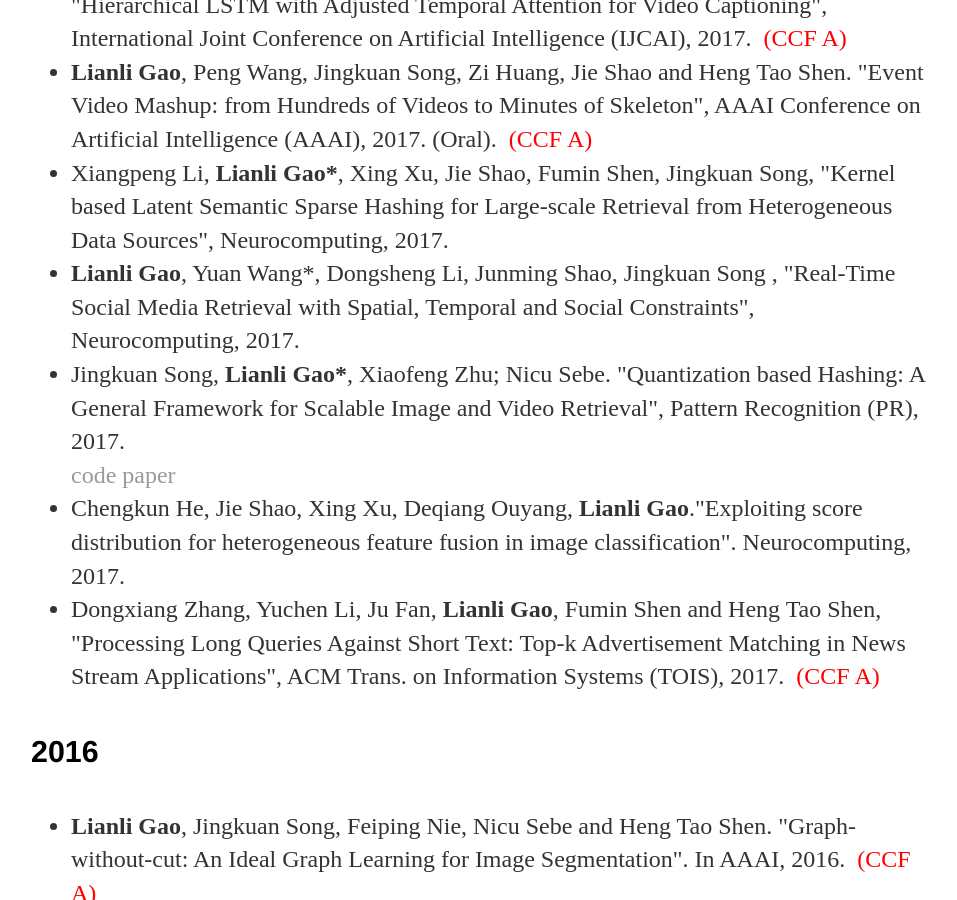
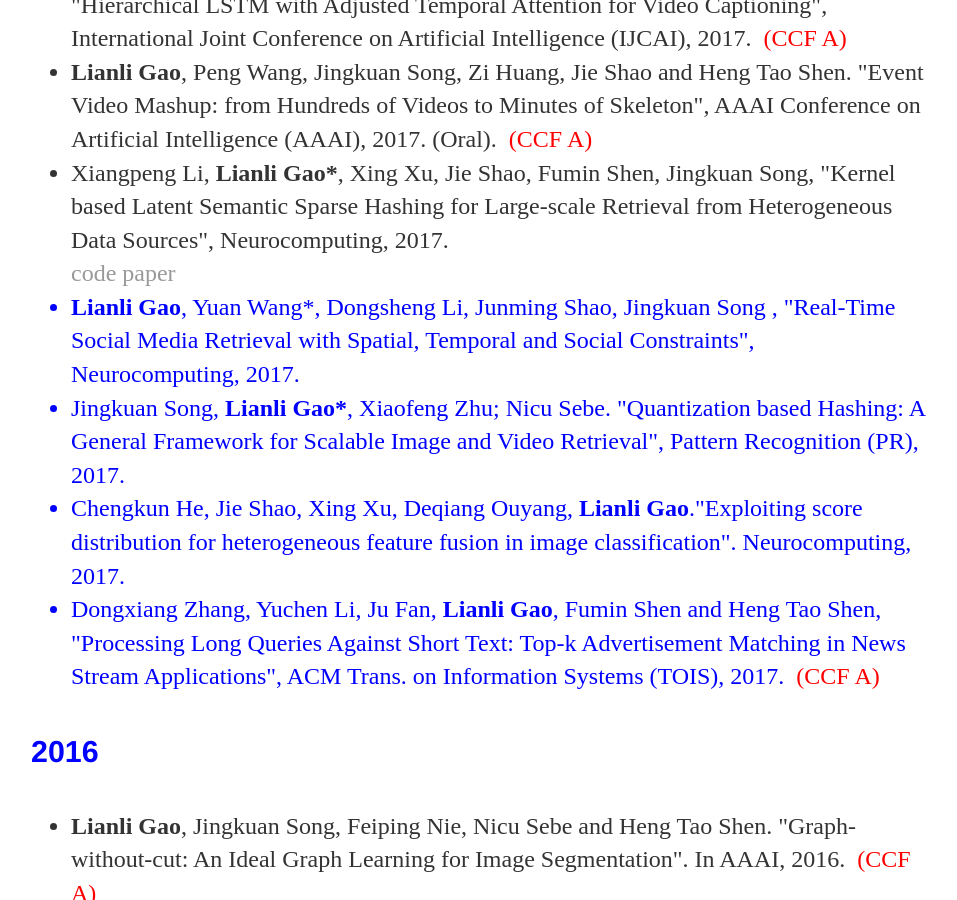
Before and after one commit to lianliGao/lianligao.github.io, a Jekyll site: the page built from cv/index.html, in a window 1280 px wide and 900 px high, scrolled down 5895 px. Shown: the whole window, without its empty margins (161-1118 px from the left). Built offline with Jekyll 4.4.1, drawn with Linux system fonts in a browser that asks for light colours.

Commit message:
Update index.html

```diff
--- a/cv/index.html
+++ b/cv/index.html
@@ -87,9 +87,9 @@
 <li>  <strong>Lianli Gao</strong>, Zhao Guo, Hanwang Zhang, Xing Xu, Heng Tao Shen*. "Videos Captioning with Attention-based LSTM and Semantic Consistency". IEEE Trans. on Multimedia (TMM), 19(9):2045-2055, 2017.</li>
 <li>  Jingkuan Song, <strong>Lianli Gao*</strong>, Zhao Guo, Wu Liu, Dongxiang Zhang, Heng Tao Shen. "Hierarchical LSTM with Adjusted Temporal Attention for Video Captioning", International Joint Conference on Artificial Intelligence (IJCAI), 2017. <font color="#ff0000"><b>&nbsp;</b>(CCF A)</font></li>
 <li>  <strong>Lianli Gao</strong>, Peng Wang, Jingkuan Song, Zi Huang, Jie Shao and Heng Tao Shen. "Event Video Mashup: from Hundreds of Videos to Minutes of Skeleton", AAAI Conference on Artificial Intelligence (AAAI), 2017. (Oral). <font color="#ff0000"><b>&nbsp;</b>(CCF A)</font></li>
-<li>  Xiangpeng Li, <strong>Lianli Gao*</strong>, Xing Xu, Jie Shao, Fumin Shen, Jingkuan Song, "Kernel based Latent Semantic Sparse Hashing for Large-scale Retrieval from Heterogeneous Data Sources", Neurocomputing, 2017.</li>
+<li>  Xiangpeng Li, <strong>Lianli Gao*</strong>, Xing Xu, Jie Shao, Fumin Shen, Jingkuan Song, "Kernel based Latent Semantic Sparse Hashing for Large-scale Retrieval from Heterogeneous Data Sources", Neurocomputing, 2017.<font color="#0000ff"></li><a href="https://github.com/lixiangpengcs/KLSSH" rel="nofollow">code</a> <a href="https://www.sciencedirect.com/science/article/abs/pii/S0925231217304538" rel="nofollow">paper</a></li>
 <li> <strong>Lianli Gao</strong>, Yuan Wang*, Dongsheng Li, Junming Shao, Jingkuan Song , "Real-Time Social Media Retrieval with Spatial, Temporal and Social Constraints", Neurocomputing, 2017.</li>
-<li>  Jingkuan Song, <strong>Lianli Gao*</strong>, Xiaofeng Zhu; Nicu Sebe. "Quantization based Hashing: A General Framework for Scalable Image and Video Retrieval", Pattern Recognition (PR), 2017.</li><a href="https://github.com/lixiangpengcs/KLSSH" rel="nofollow">code</a> <a href="https://www.sciencedirect.com/science/article/abs/pii/S0925231217304538" rel="nofollow">paper</a>
+<li>  Jingkuan Song, <strong>Lianli Gao*</strong>, Xiaofeng Zhu; Nicu Sebe. "Quantization based Hashing: A General Framework for Scalable Image and Video Retrieval", Pattern Recognition (PR), 2017.</li>
 
 <li>  Chengkun He, Jie Shao, Xing Xu, Deqiang Ouyang, <strong>Lianli Gao</strong>."Exploiting score distribution for heterogeneous feature fusion in image classification". Neurocomputing, 2017.</li>
 <li>  Dongxiang Zhang, Yuchen Li, Ju Fan, <strong>Lianli Gao</strong>, Fumin Shen and Heng Tao Shen, "Processing Long Queries Against Short Text: Top-k Advertisement Matching in News Stream Applications", ACM Trans. on Information Systems (TOIS), 2017.  <font color="#ff0000"><b>&nbsp;</b>(CCF A)</font></li>
```
